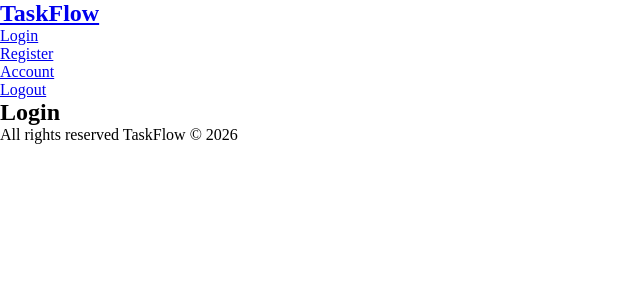
After one commit to viniciuslemessouza/taskflow, a Flask app: page /login in a window 1280 px wide. The commit adds this page. Shown: the top 300 px of the page, without its empty margins (0-640 px from the left). Run offline with Flask 3, Linux system fonts and the light colour scheme.

Commit message:
chore: create blueprint users and users routes

```diff
--- a/app/__init__.py
+++ b/app/__init__.py
@@ -6,7 +6,9 @@ def create_app():
     app.config.from_object(Config)
 
     from app.main.routes import main
+    from app.users.routes import users
 
     app.register_blueprint(main)
+    app.register_blueprint(users)
 
     return app
--- a/app/templates/main/layout.html
+++ b/app/templates/main/layout.html
@@ -17,12 +17,12 @@
     <div class="content-wrapper">
         <header>
             <nav>
-                <h1 class="site-logo">TaskFlow</h1>
+                <h1 class="site-logo"><a href="{{ url_for('main.home') }}">TaskFlow</a></h1>
                 <ul class="nav-list">
-                    <li class="nav-list-item"><a href="#">Login</a></li>
-                    <li class="nav-list-item"><a href="#">Register</a></li>
-                    <li class="nav-list-item"><a href="#">Account</a></li>
-                    <li class="nav-list-item"><a href="#">Logout</a></li>
+                    <li class="nav-list-item"><a href="{{ url_for('users.login') }}">Login</a></li>
+                    <li class="nav-list-item"><a href="{{ url_for('users.register') }}">Register</a></li>
+                    <li class="nav-list-item"><a href="{{ url_for('users.account') }}">Account</a></li>
+                    <li class="nav-list-item"><a href="{{ url_for('users.logout') }}">Logout</a></li>
                 </ul>
             </nav>
         </header>
--- /dev/null
+++ b/app/templates/users/account.html
@@ -0,0 +1,6 @@
+{% extends 'main/layout.html' %}
+{% block content %}
+    <form class="profile-form" method="POST" action="" novalidate>
+        <h2>Account</h2>
+    </form>
+{% endblock content %}
--- /dev/null
+++ b/app/templates/users/login.html
@@ -0,0 +1,6 @@
+{% extends 'main/layout.html' %}
+{% block content %}
+    <form class="post-it login-form" method="POST" action="" novalidate>
+        <h2>Login</h2>
+    </form>
+{% endblock content %}
--- /dev/null
+++ b/app/templates/users/register.html
@@ -0,0 +1,6 @@
+{% extends 'main/layout.html' %}
+{% block content %}
+    <form class="post-it register-form" method="POST" action="" novalidate>
+        <h2>Register</h2>
+    </form>
+{% endblock content %}
--- /dev/null
+++ b/app/users/routes.py
@@ -0,0 +1,19 @@
+from flask import Blueprint, render_template, redirect
+
+users = Blueprint("users", __name__)
+
+@users.route('/login')
+def login():
+    return render_template('users/login.html', title="Login")
+
+@users.route('/register')
+def register():
+    return render_template('users/register.html', title="Register")
+
+@users.route('/account')
+def account():
+    return render_template('users/account.html', title="Account")
+
+@users.route('/logout')
+def logout():
+    return redirect('home')
```
